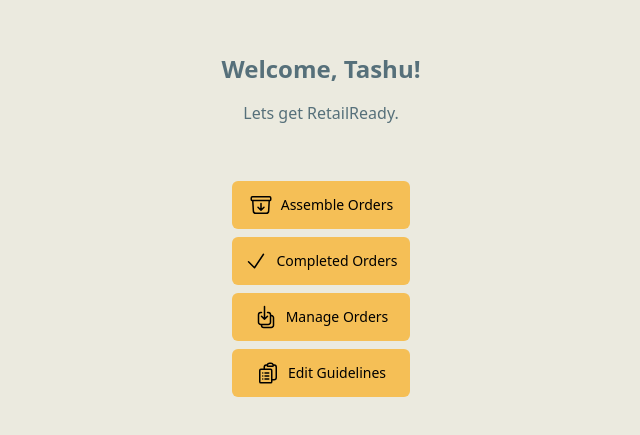
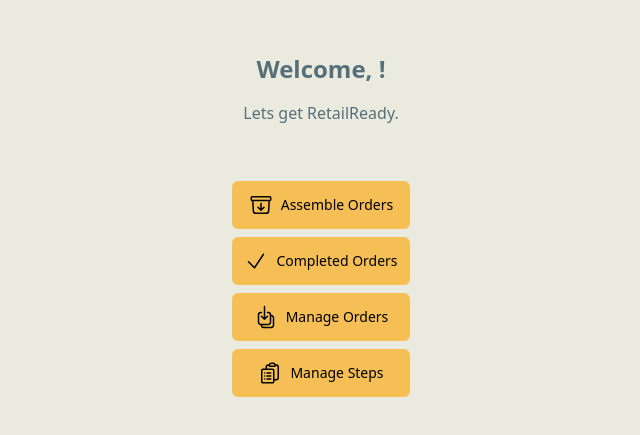
Before and after one commit to tashutopia/Retail-Ready, a Next.js app in the folder retailready/: page /home in a window 1280 px wide. Shown: the part 175-610 px from the top of the page, without its empty margins (319-959 px from the left). Built offline with nearby package versions, Linux system fonts and the light colour scheme; no server answers.

Commit message:
minor stuff

```diff
--- a/retailready/src/app/home/links.tsx
+++ b/retailready/src/app/home/links.tsx
@@ -22,8 +22,8 @@ const links = [
     icon: ArrowDownOnSquareStackIcon,
   },
   {
-    name: "Edit Guidelines",
-    href: "/guidelines",
+    name: "Manage Steps",
+    href: "/steps",
     icon: ClipboardDocumentListIcon,
   },
 ];
--- a/retailready/src/app/home/page.tsx
+++ b/retailready/src/app/home/page.tsx
@@ -1,11 +1,14 @@
 import Link from "next/link";
 import links from "./links";
+import { auth } from "@/app/login/auth";
 
 export default async function Page() {
+  const user = await auth();
+
   return (
     <main className="flex flex-col items-center justify-center h-screen space-y-4">
       <h1 className="text-2xl font-bold text-center text-retailready-blue">
-        Welcome, Tashu!
+        Welcome, {user?.user?.name}!
       </h1>
       <p className="text-center text-retailready-blue">Lets get RetailReady.</p>
       <div className="h-6"></div>
--- a/retailready/src/app/login/auth.ts
+++ b/retailready/src/app/login/auth.ts
@@ -38,11 +38,7 @@ export const { auth, signIn, signOut } = NextAuth({
                 console.log("PASSWORDS MATCH")
                 return user;
               }
-
-            // return user
-
             }
-
 
             console.log('Invalid credentials');
             return null;
```
Lines whose indentation alone changed are shown as unchanged.
